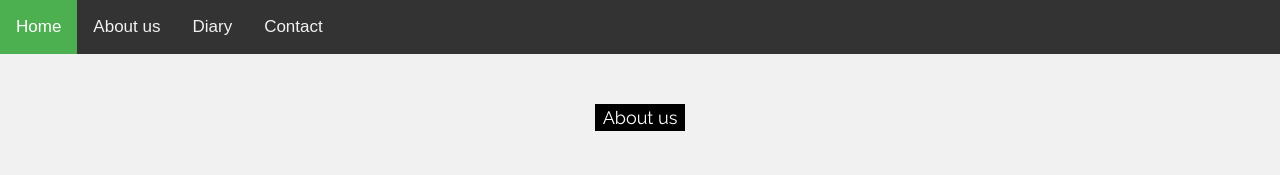
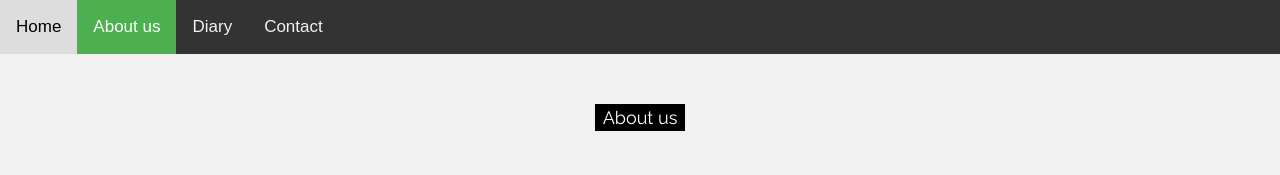
Before and after one commit to MinNattha/about-us, a plain HTML site: page index.html in a window 1280 px wide. Shown: the top 175 px of the page. Drawn offline with nearby package versions, Linux system fonts and the light colour scheme.

Commit message:
Update index.html

```diff
--- a/index.html
+++ b/index.html
@@ -44,9 +44,9 @@ body {
 <body>
 
 <div class="topnav">
-  <a class="active" href="https://minnattha.github.io/diary/">Home</a>
-  <a href="https://minnattha.github.io/about-us/">About us</a>
-  <a href="#diary">Diary</a>
+  <a href="https://minnattha.github.io/diary/">Home</a>
+  <a class="active" href="https://minnattha.github.io/about-us/">About us</a>
+  <a href="https://pitchanan45.github.io/diary1/">Diary</a>
   <a href="#contact">Contact</a>
 </div>
 
```
